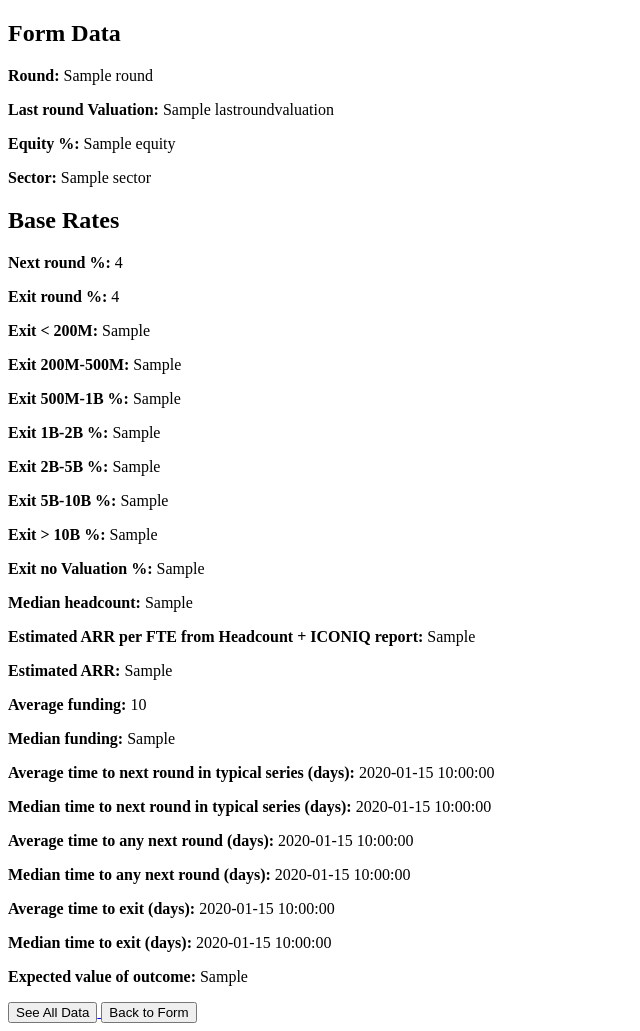
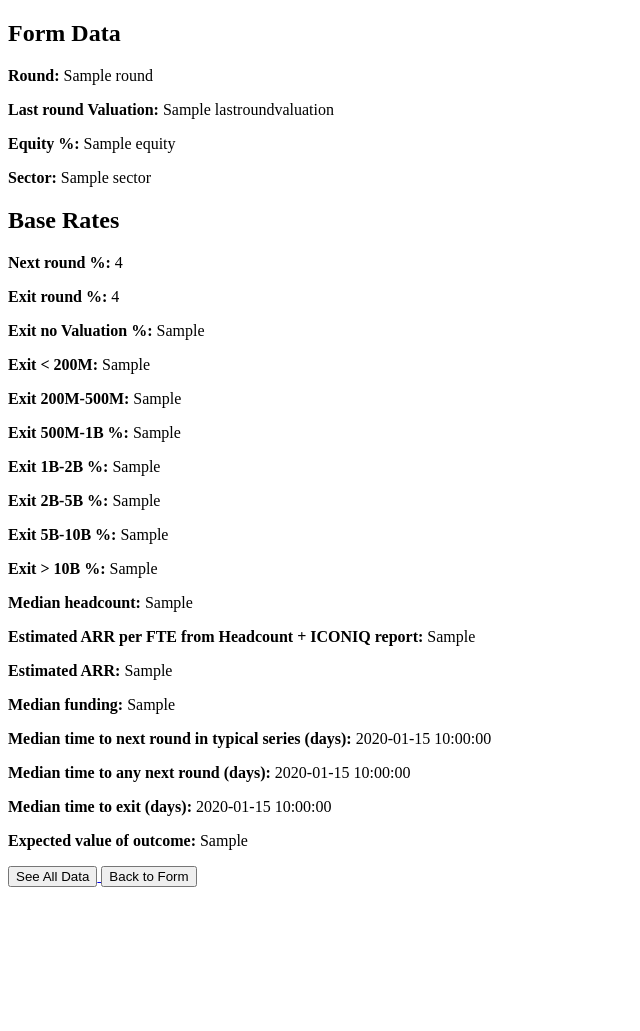
Before and after one commit to belloymaxime/baseRateProject, a Flask app: template templates/result.html in a window 1280 px wide. Shown: the whole page, without its empty margins (0-640 px from the left). After the commit the page ends 887 px from the top, so only its background shows below. Run offline with Flask 2, Linux system fonts and the light colour scheme; the template is opened without the code that fills it: most values are stand-ins (such as "Sample title", 1, 10 or a date in 2020).

Commit message:
removing averages

```diff
--- a/templates/result.html
+++ b/templates/result.html
@@ -12,6 +12,7 @@
     <h2>Base Rates</h2>
     <p><strong>Next round %:</strong> {{ base_rate_next_round }}</p>
     <p><strong>Exit round %:</strong> {{ base_rate_exit }}</p>
+    <p><strong>Exit no Valuation %:</strong> {{ exit_no_valuation }}</p>
     <p><strong>Exit &lt; 200M:</strong> {{ exit_lt_200M }}</p>
     <p><strong>Exit 200M-500M:</strong> {{ exit_200M_500M }}</p>
     <p><strong>Exit 500M-1B %:</strong> {{ exit_500M_1B }}</p>
@@ -19,17 +20,16 @@
     <p><strong>Exit 2B-5B %:</strong> {{ exit_2B_5B }}</p>
     <p><strong>Exit 5B-10B %:</strong> {{ exit_5B_10B }}</p>
     <p><strong>Exit &gt; 10B %:</strong> {{ exit_gt_10B }}</p>
-    <p><strong>Exit no Valuation %:</strong> {{ exit_no_valuation }}</p>
     <p><strong>Median headcount:</strong> {{ median_headcount }}</p>
     <p><strong>Estimated ARR per FTE from Headcount + ICONIQ report:</strong> {{ estimated_arr_per_fte }}</p>
     <p><strong>Estimated ARR:</strong> {{ estimated_arr }}</p>
-    <p><strong>Average funding:</strong> {{ average_funding }}</p>
+    <!--<p><strong>Average funding:</strong> {{ average_funding }}</p>-->
     <p><strong>Median funding:</strong> {{ median_funding }}</p>
-    <p><strong>Average time to next round in typical series (days):</strong> {{ avg_time_to_next_round_typical }}</p>
+    <!--<p><strong>Average time to next round in typical series (days):</strong> {{ avg_time_to_next_round_typical }}</p>-->
     <p><strong>Median time to next round in typical series (days):</strong> {{ median_time_to_next_round_typical }}</p>
-    <p><strong>Average time to any next round (days):</strong> {{ avg_time_to_any_next_round }}</p>
+    <!--<p><strong>Average time to any next round (days):</strong> {{ avg_time_to_any_next_round }}</p>-->
     <p><strong>Median time to any next round (days):</strong> {{ median_time_to_any_next_round }}</p>
-    <p><strong>Average time to exit (days):</strong> {{ avg_time_to_exit }}</p>
+    <!--<p><strong>Average time to exit (days):</strong> {{ avg_time_to_exit }}</p>-->
     <p><strong>Median time to exit (days):</strong> {{ median_time_to_exit }}</p>
     <p><strong>Expected value of outcome:</strong> {{ expected_value_of_outcome }}</p>
     <a href="https://docs.google.com/spreadsheets/d/1OXdKSdTFxn_udzRq4ZZt58mraml3qD12CBh06TT6A2c/edit?usp=sharing" target="_blank">
```
Also changed, not shown: 1 other file.
